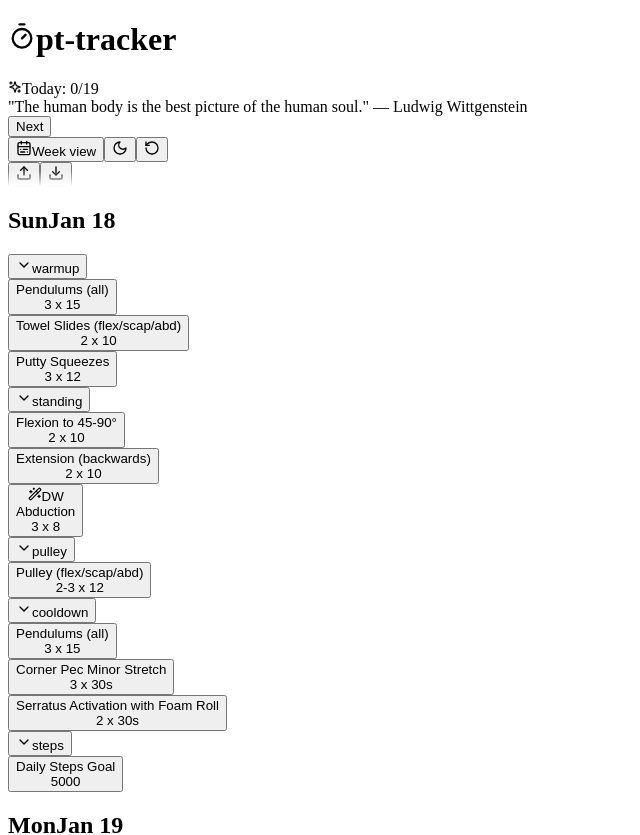
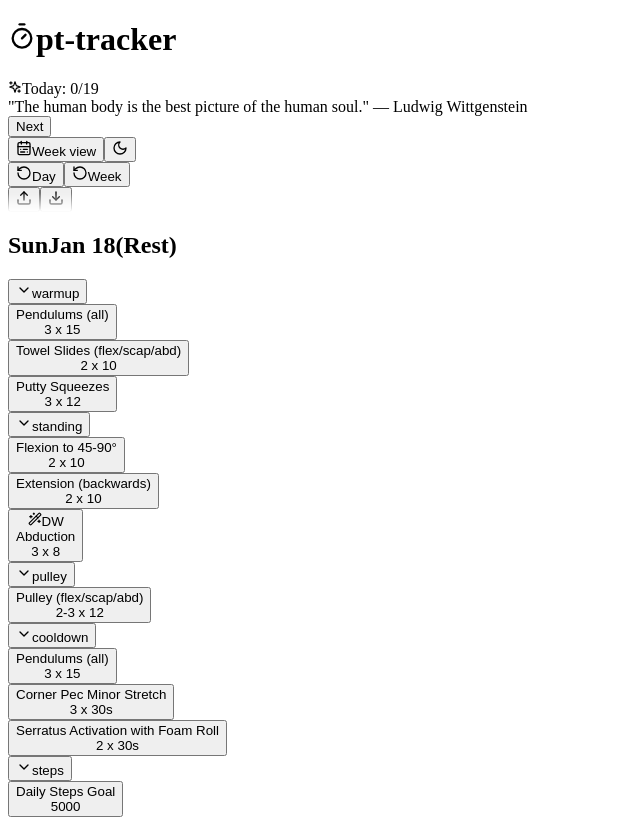
Before and after one commit to ungoldman/pt-tracker, a React (Vite) app: page / in a window 1280 px wide. Shown: the top 835 px of the page, without its empty margins (0-640 px from the left). Built offline with nearby package versions, Linux system fonts and the light colour scheme; the HTML template or start-up script is replaced by a standard one.

Commit message:
updates 2026 week 5

```diff
--- a/src/App.jsx
+++ b/src/App.jsx
@@ -20,6 +20,15 @@ import {
 import { exercises, quotes } from './data';
 
 const days = ['Sun', 'Mon', 'Tue', 'Wed', 'Thu', 'Fri', 'Sat'];
+const focus = {
+  Mon: 'Strength',
+  Tue: 'Isometric',
+  Wed: 'Mobility',
+  Thu: 'Strength',
+  Fri: 'Isometric',
+  Sat: 'Mobility',
+  Sun: 'Rest',
+};
 
 const Confetti = ({ onComplete }) => {
   useEffect(() => {
@@ -181,6 +190,33 @@ const App = () => {
     setQuote(randomQuote);
   }, []);
 
+  useEffect(() => {
+    // Keyboard shortcuts for view switching
+    const handleKeyPress = (e) => {
+      // Only trigger if not typing in an input or textarea
+      if (e.target.tagName === 'INPUT' || e.target.tagName === 'TEXTAREA') {
+        return;
+      }
+
+      switch (e.key.toLowerCase()) {
+        case 'w':
+          setViewMode('week');
+          break;
+        case 'd':
+          setViewMode('day');
+          break;
+        case 't':
+          setViewMode('three');
+          break;
+        default:
+          return;
+      }
+    };
+
+    window.addEventListener('keydown', handleKeyPress);
+    return () => window.removeEventListener('keydown', handleKeyPress);
+  }, []);
+
   const showNextQuote = () => {
     if (!quotes || quotes.length === 0) return;
     setQuote((prev) => {
@@ -290,6 +326,30 @@ const App = () => {
     }
   };
 
+  const resetDay = (day) => {
+    if (window.confirm(`Are you sure you want to reset all checkboxes for ${day}?`)) {
+      setCompleted((prev) => {
+        const updated = { ...prev };
+        Object.keys(updated).forEach((key) => {
+          if (key.startsWith(day + '-')) {
+            delete updated[key];
+          }
+        });
+        return updated;
+      });
+      setJustCompleted(new Set());
+      setNotes((prev) => {
+        const updated = { ...prev };
+        Object.keys(updated).forEach((key) => {
+          if (key.startsWith(day + '-')) {
+            delete updated[key];
+          }
+        });
+        return updated;
+      });
+    }
+  };
+
   const getExercisesForDay = (day) => {
     const result = [];
     Object.entries(exercises).forEach(([category, data]) => {
@@ -339,6 +399,7 @@ const App = () => {
       <span className="flex items-baseline justify-between w-full gap-2">
         <span>{day}</span>
         <span className={`text-[11px] ${dateColor}`}>{formatDateLabel(getDateForDay(day))}</span>
+        <span className={`text-[11px] italic ${dateColor} align`}>({focus[day]})</span>
       </span>
     );
   };
@@ -812,17 +873,32 @@ const App = () => {
               >
                 {darkMode ? <Sun size={16} /> : <Moon size={16} />}
               </button>
+              <div className="inline-flex">
+                <button
+                  onClick={() => resetDay(selectedDay)}
+                  className={`flex items-center gap-1 px-3 py-2 rounded-l-lg transition-all text-sm ${
+                    darkMode
+                      ? 'bg-orange-900/50 text-orange-200 hover:bg-orange-800'
+                      : 'bg-orange-100 text-orange-700 hover:bg-orange-200'
+                  } shadow-sm border ${darkMode ? 'border-orange-700' : 'border-orange-300'}`}
+                  title="Reset selected day's checkboxes"
+                >
+                  <RotateCcw size={16} />
+                  Day
+                </button>
                 <button
                   onClick={resetWeek}
-                className={`flex items-center gap-1 px-3 py-2 rounded-lg transition-all text-sm ${
+                  className={`flex items-center gap-1 px-3 py-2 rounded-r-lg transition-all text-sm ${
                     darkMode
                       ? 'bg-red-900/50 text-red-200 hover:bg-red-800'
                       : 'bg-red-100 text-red-700 hover:bg-red-200'
                   } shadow-sm border ${darkMode ? 'border-red-700' : 'border-red-300'}`}
-                title="Reset all checkboxes"
+                  title="Reset all checkboxes for the week"
                 >
                   <RotateCcw size={16} />
+                  Week
                 </button>
+              </div>
               <div className="inline-flex">
                 <button
                   onClick={exportData}
```
Lines whose indentation alone changed are shown as unchanged.
